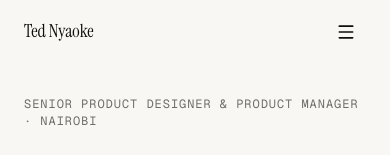
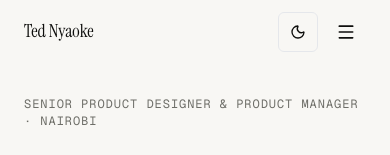
Before and after one commit to Nyaoke/Nyaoke, a Next.js app: page / in a window 390 px wide. Shown: the top 155 px of the page. Built offline with nearby package versions, Linux system fonts and the light colour scheme.

Commit message:
Add light/dark mode toggle to navbar on desktop and mobile
Co-authored-by: Nyaoke <Nyaoke@users.noreply.github.com>

```diff
--- a/src/components/nav.tsx
+++ b/src/components/nav.tsx
@@ -2,7 +2,7 @@
 
 import { useEffect, useState } from "react";
 import Link from "next/link";
-import { Menu, Moon, Sun } from "lucide-react";
+import { Menu } from "lucide-react";
 import { nav, contact } from "@/content/site";
 import { Button } from "@/components/ui/button";
 import {
@@ -11,13 +11,12 @@ import {
   SheetTitle,
   SheetTrigger,
 } from "@/components/ui/sheet";
-import { useTheme } from "@/components/theme-provider";
+import { ThemeToggle } from "@/components/theme-toggle";
 import { cn } from "@/lib/utils";
 
 export function Nav() {
   const [scrolled, setScrolled] = useState(false);
   const [open, setOpen] = useState(false);
-  const { theme, toggleTheme } = useTheme();
 
   useEffect(() => {
     const onScroll = () => setScrolled(window.scrollY > 80);
@@ -59,7 +58,7 @@ export function Nav() {
           ))}
         </ul>
 
-        <div className="hidden items-center gap-4 md:flex">
+        <div className="hidden items-center gap-3 md:flex">
           <div className="flex items-center gap-2 text-caption text-ink-tertiary">
             <span
               className="h-1.5 w-1.5 rounded-full bg-accent"
@@ -67,6 +66,7 @@ export function Nav() {
             />
             <span>Available for select roles, 2026</span>
           </div>
+          <ThemeToggle />
           <Button variant="outline" size="pill" asChild>
             <Link href={contact.cal} target="_blank" rel="noopener noreferrer">
               Contact
@@ -74,7 +74,9 @@ export function Nav() {
           </Button>
         </div>
 
-        <Sheet open={open} onOpenChange={setOpen}>
+        <div className="flex items-center gap-2 md:hidden">
+          <ThemeToggle />
+          <Sheet open={open} onOpenChange={setOpen}>
           <SheetTrigger asChild className="md:hidden">
             <button
               type="button"
@@ -107,7 +109,7 @@ export function Nav() {
                 Contact
               </Link>
             </div>
-            <div className="mt-auto flex items-center justify-between border-t border-default pt-6">
+            <div className="mt-auto border-t border-default pt-6">
               <div className="flex items-center gap-2 text-caption text-ink-tertiary">
                 <span
                   className="h-1.5 w-1.5 rounded-full bg-accent"
@@ -115,17 +117,10 @@ export function Nav() {
                 />
                 <span>Available for select roles, 2026</span>
               </div>
-              <button
-                type="button"
-                onClick={toggleTheme}
-                className="flex h-10 w-10 items-center justify-center rounded-input border border-default text-ink-primary focus-visible:outline focus-visible:outline-2 focus-visible:outline-offset-4 focus-visible:outline-ink-primary"
-                aria-label={`Switch to ${theme === "light" ? "dark" : "light"} mode`}
-              >
-                {theme === "light" ? <Moon size={16} /> : <Sun size={16} />}
-              </button>
             </div>
           </SheetContent>
         </Sheet>
+        </div>
       </nav>
     </header>
   );
--- a/src/components/theme-provider.tsx
+++ b/src/components/theme-provider.tsx
@@ -13,10 +13,8 @@ const ThemeContext = createContext<ThemeContextValue | undefined>(undefined);
 
 export function ThemeProvider({ children }: { children: React.ReactNode }) {
   const [theme, setTheme] = useState<Theme>("light");
-  const [mounted, setMounted] = useState(false);
 
   useEffect(() => {
-    setMounted(true);
     const stored = localStorage.getItem("theme") as Theme | null;
     const prefersDark = window.matchMedia("(prefers-color-scheme: dark)").matches;
     const initial = stored ?? (prefersDark ? "dark" : "light");
@@ -25,15 +23,13 @@ export function ThemeProvider({ children }: { children: React.ReactNode }) {
   }, []);
 
   const toggleTheme = () => {
-    const next = theme === "light" ? "dark" : "light";
-    setTheme(next);
-    localStorage.setItem("theme", next);
-    document.documentElement.classList.toggle("dark", next === "dark");
+    setTheme((current) => {
+      const next = current === "light" ? "dark" : "light";
+      localStorage.setItem("theme", next);
+      document.documentElement.classList.toggle("dark", next === "dark");
+      return next;
+    });
   };
-
-  if (!mounted) {
-    return <>{children}</>;
-  }
 
   return (
     <ThemeContext.Provider value={{ theme, toggleTheme }}>
--- /dev/null
+++ b/src/components/theme-toggle.tsx
@@ -0,0 +1,27 @@
+"use client";
+
+import { Moon, Sun } from "lucide-react";
+import { useTheme } from "@/components/theme-provider";
+import { cn } from "@/lib/utils";
+
+interface ThemeToggleProps {
+  className?: string;
+}
+
+export function ThemeToggle({ className }: ThemeToggleProps) {
+  const { theme, toggleTheme } = useTheme();
+
+  return (
+    <button
+      type="button"
+      onClick={toggleTheme}
+      className={cn(
+        "flex h-10 w-10 items-center justify-center rounded-input border border-default text-ink-primary transition-colors duration-hover hover:bg-subtle focus-visible:outline focus-visible:outline-2 focus-visible:outline-offset-4 focus-visible:outline-ink-primary",
+        className
+      )}
+      aria-label={`Switch to ${theme === "light" ? "dark" : "light"} mode`}
+    >
+      {theme === "light" ? <Moon size={16} /> : <Sun size={16} />}
+    </button>
+  );
+}
```
